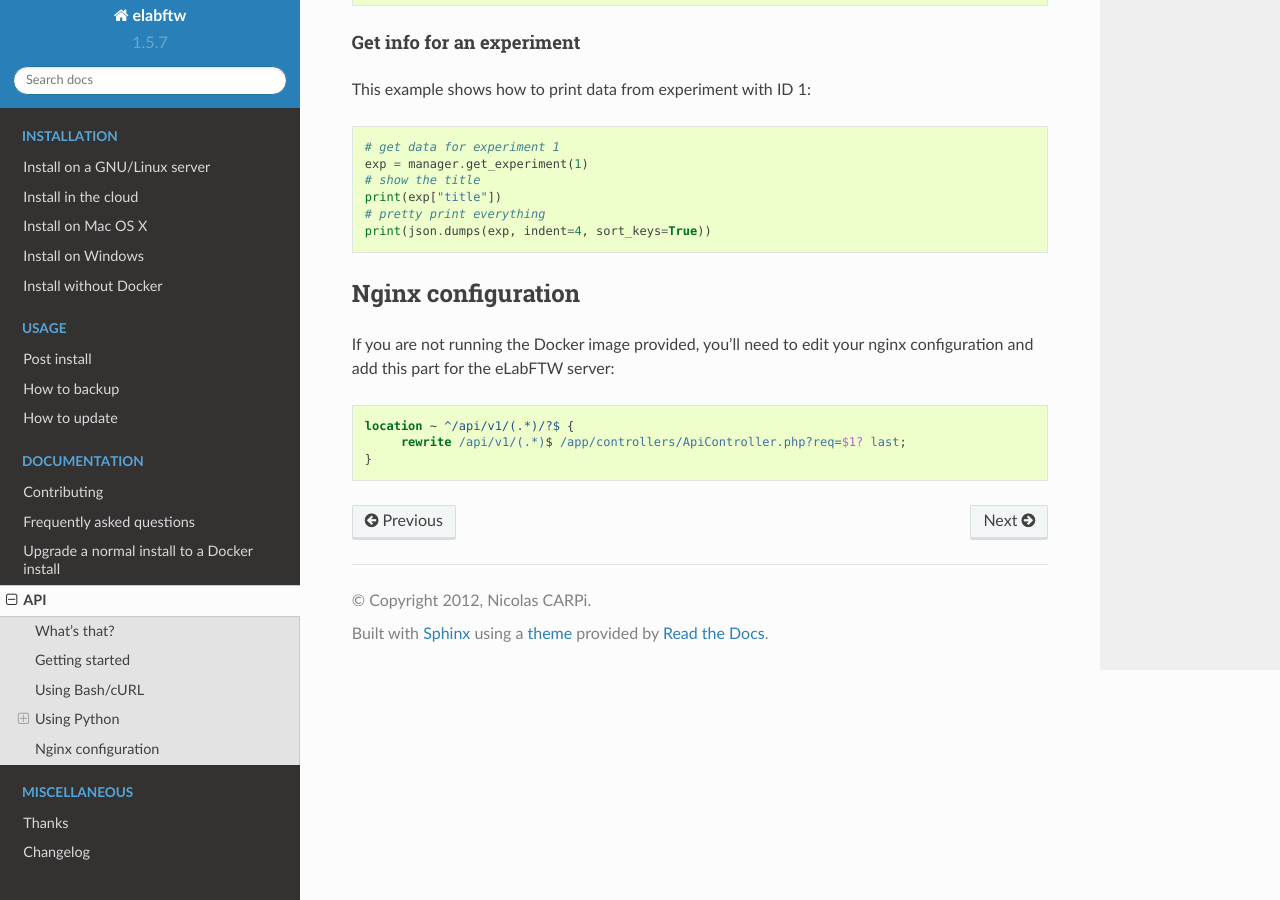
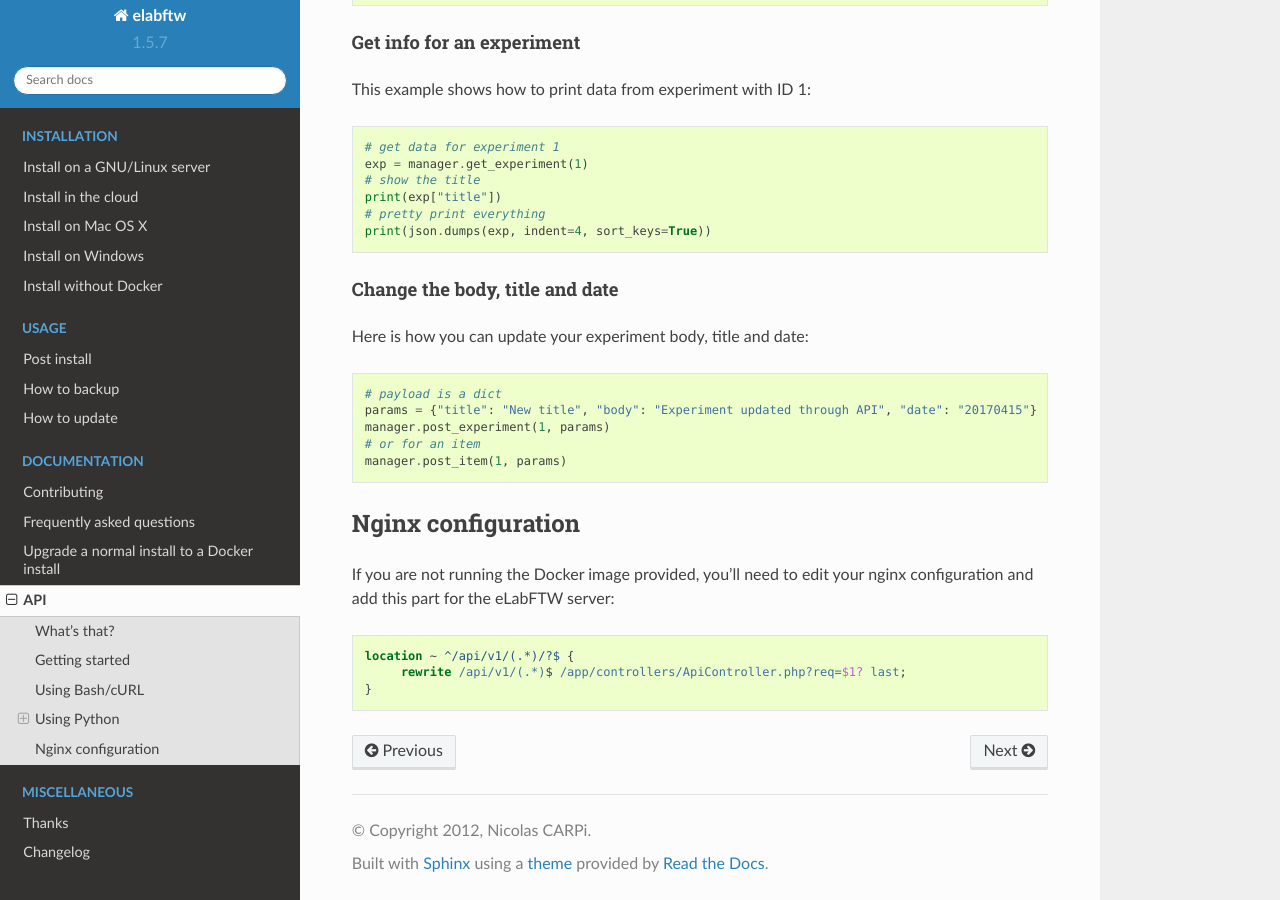
Before and after one commit to elabftw/elabdoc, a Sphinx documentation site: the page built from doc/api.rst, in a window 1280 px wide and 900 px high, scrolled down 1659 px. Built offline with Sphinx 7.4.7 and the Read the Docs theme 2.0.0, drawn with Linux system fonts in a browser that asks for light colours; pages that are not in the unit, such as notebooks, are missing from menus.

Commit message:
add doc for python post. Fix elabftw/elabftw#378

```diff
--- a/doc/api.rst
+++ b/doc/api.rst
@@ -96,6 +96,19 @@ This example shows how to print data from experiment with ID 1:
     # pretty print everything
     print(json.dumps(exp, indent=4, sort_keys=True))
 
+Change the body, title and date
+^^^^^^^^^^^^^^^^^^^^^^^^^^^^^^^
+
+Here is how you can update your experiment body, title and date:
+
+.. code-block:: python
+
+    # payload is a dict
+    params = {"title": "New title", "body": "Experiment updated through API", "date": "20170415"}
+    manager.post_experiment(1, params)
+    # or for an item
+    manager.post_item(1, params)
+
 Nginx configuration
 -------------------
 
```
